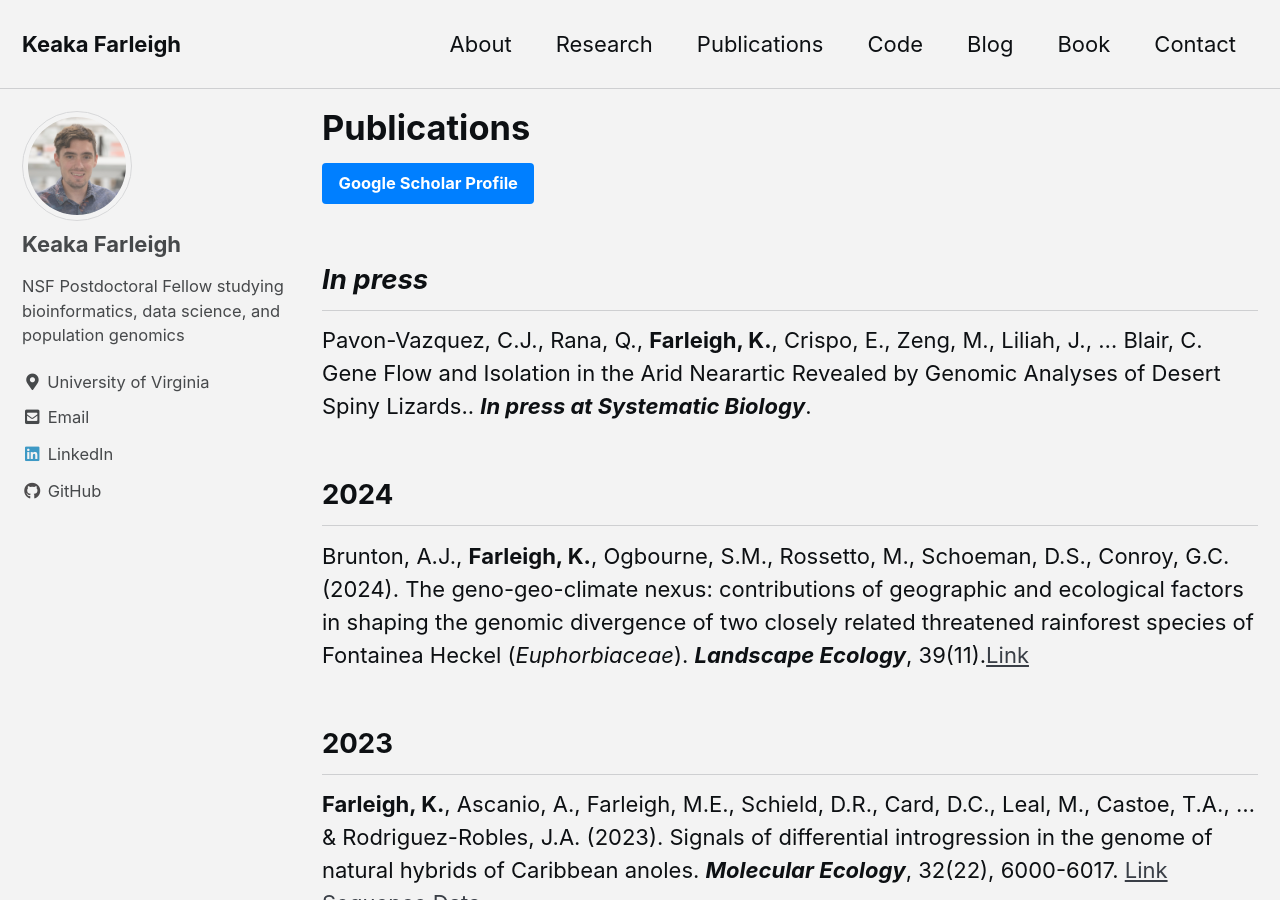
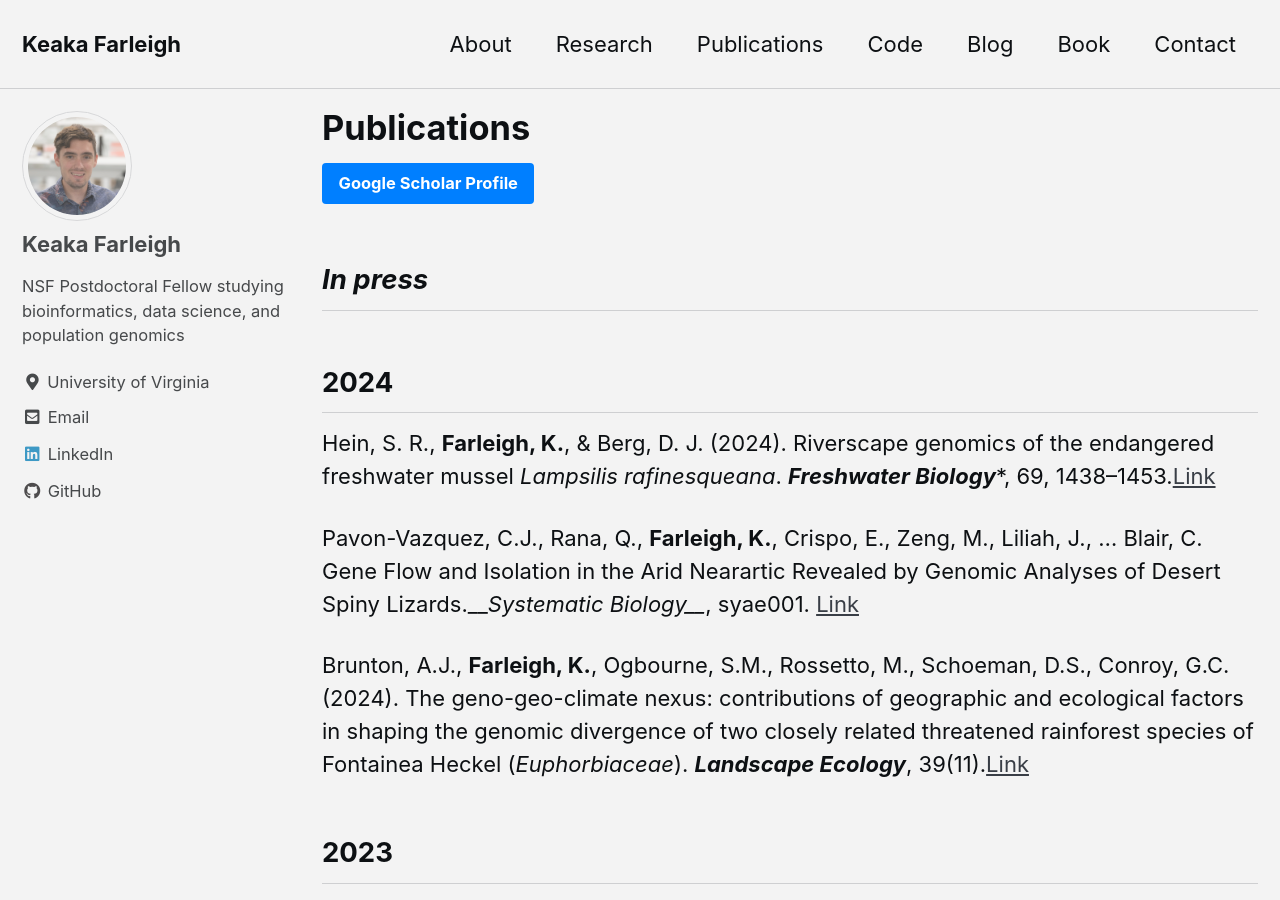
Before and after one commit to kfarleigh/kfarleigh.github.io, a Jekyll site: the page built from _pages/publications.md, in a window 1280 px wide and 900 px high. Built offline with Jekyll 4.4.1, drawn with Linux system fonts in a browser that asks for light colours; cached includes are drawn as plain includes.

```diff
--- a/_pages/publications.md
+++ b/_pages/publications.md
@@ -9,9 +9,12 @@ author_profile: true
 
 ## _In press_
 
-Pavon-Vazquez, C.J., Rana, Q.,  __Farleigh, K.__, Crispo, E., Zeng, M., Liliah, J., ... Blair, C. Gene Flow and Isolation in the Arid Nearartic Revealed by Genomic Analyses of Desert Spiny Lizards.. __*In press at Systematic Biology*__.
 
 ## 2024
+
+Hein, S. R., __Farleigh, K.__, & Berg, D. J. (2024). Riverscape genomics of the endangered freshwater mussel *Lampsilis rafinesqueana*. __*Freshwater Biology*__*, 69, 1438–1453.[Link](https://onlinelibrary.wiley.com/doi/full/10.1111/fwb.14317)
+
+Pavon-Vazquez, C.J., Rana, Q.,  __Farleigh, K.__, Crispo, E., Zeng, M., Liliah, J., ... Blair, C. Gene Flow and Isolation in the Arid Nearartic Revealed by Genomic Analyses of Desert Spiny Lizards.__*Systematic Biology__*, syae001. [Link](https://academic.oup.com/sysbio/article/73/2/323/7512966)
 
 Brunton, A.J., __Farleigh, K.__, Ogbourne, S.M., Rossetto, M., Schoeman, D.S., Conroy, G.C. (2024). The geno-geo-climate nexus: contributions of geographic and ecological factors in shaping the genomic divergence of two closely related threatened rainforest species of Fontainea Heckel (_Euphorbiaceae_). __*Landscape Ecology*__, 39(11).[Link](https://doi.org/10.1007/s10980-024-01828-w)
 
```
Also changed, not shown: _pages/about.md (+1 -1 lines), _pages/contact.md (+1 -1 lines), 2 other files.
